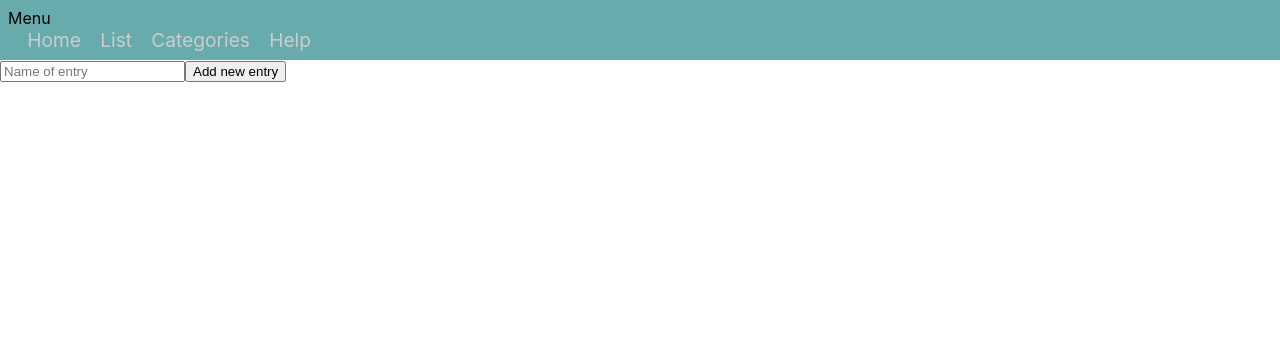
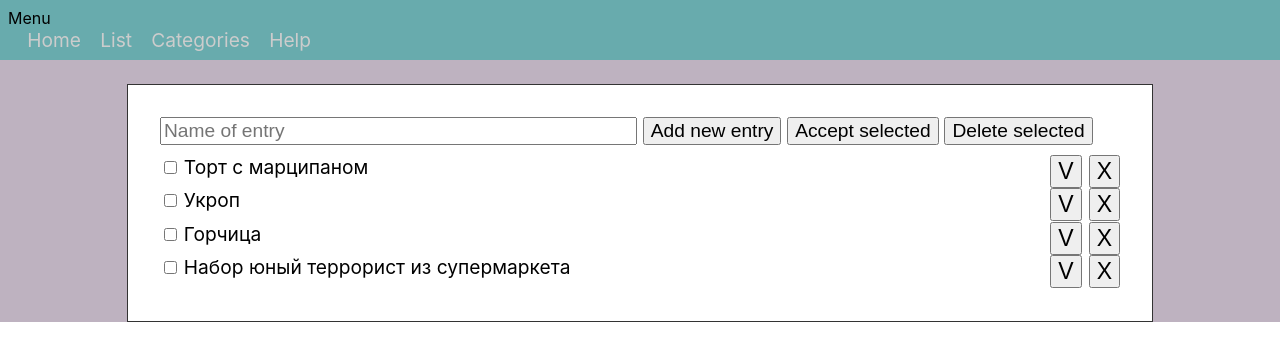
Before and after one commit to levi2015mik/Budgeter, a React (Create React App) app: page /#/ in a window 1280 px wide. Shown: the top 360 px of the page. Built offline with nearby package versions, Linux system fonts and the light colour scheme.

Commit message:
4--Added interface of Home

```diff
--- a/src/App.js
+++ b/src/App.js
@@ -10,7 +10,7 @@ import css from './app.module.css';
 function App() {
 
     return (
-        <div className="App">
+        <div className={css.App}>
             <HashRouter>
                 <Header className={css.header}/>
                 <Route exact path="/" render={Home}/>
--- a/src/app.module.css
+++ b/src/app.module.css
@@ -1,3 +1,3 @@
-.app{
-    font-size: 1.5em;
+.App {
+    background: rgba(85, 53, 90, 0.38);
 }
--- /dev/null
+++ b/src/components/home/Entry.jsx
@@ -0,0 +1,21 @@
+import React from "react";
+import css from "./Entry.module.css"
+
+function Entry(props) {
+    let unique = props.unique;
+    return(
+        <div className={css.entry}>
+            <input type="checkbox" id={unique}/>
+            <span className={css.textContainer}>
+                <label htmlFor={unique}>{props.name}</label>
+            </span>
+            <span className={css.btnContainer}>
+                <input type="button" value="V"/>
+                <input type="button" value="X"/>
+            </span>
+
+        </div>
+    )
+}
+
+export default Entry;
--- /dev/null
+++ b/src/components/home/Entry.module.css
@@ -0,0 +1,17 @@
+.entry{
+    margin-top: 0.5em;
+    margin-bottom: 0.5em;
+    font-size: 1.2em;
+}
+
+.textContainer{
+    margin-right: 0.3em;
+    padding-left: 0.2em;
+}
+.btnContainer{
+    float: right;
+}
+.entry input[type=button]{
+    margin-left: 0.3em;
+    font-size: 1.2em;
+}
--- a/src/components/home/Home.jsx
+++ b/src/components/home/Home.jsx
@@ -1,10 +1,27 @@
 import React from "react";
-
+import css from "./home.module.css"
+import Entry from "./Entry"
 function Home(props) {
+    function addNewEntry(ev) {
+        console.log(ev);
+        alert(0)
+    }
+    // Временный хардкод позиций
+    const entrys = [
+        {name:"Торт с марципаном", unique:0},
+        {name:"Укроп", unique:1},
+        {name:"Горчица", unique:2},
+        {name:"Набор юный террорист из супермаркета", unique:3},
+    ];
     return(
-        <div className={"n"}>
-            <input placeholder="Name of entry"/>
-            <input value="Add new entry" type="button"/>
+        <div className={css.home}>
+            <input placeholder="Name of entry" size="40"/>
+                <input value="Add new entry" type="button" onClick={addNewEntry}/>
+                <input value="Accept selected" type="button" onClick={addNewEntry}/>
+                <input value="Delete selected" type="button" onClick={addNewEntry}/>
+            {entrys.map(el=>
+                <Entry name={el.name} unique={el.unique} />
+            )}
         </div>
     )
 }
--- a/src/components/home/home.module.css
+++ b/src/components/home/home.module.css
@@ -0,0 +1,41 @@
+.home{
+    margin: 1.5em auto;
+    border: solid 1px #333333;
+    background: white;
+    padding: 2em;
+    width: 16em;
+}
+@media (min-width: 600px) and (max-width: 900px){
+    .home{
+        width: 30em;
+    }
+}
+
+@media (min-width: 900px) and (max-width: 1200px){
+    .home{
+        width: 50em;
+    }
+}
+
+@media (min-width: 1200px) and (max-width: 1600px){
+    .home{
+        width: 60em;
+    }
+}
+
+@media (min-width: 1600px) {
+    .home{
+        width: 75em;
+    }
+}
+
+/*
+    TODO Get up style of page (Home)
+*/
+
+.home input{
+    font-size: 1.2em;
+}
+.home input[type=button]{
+    margin-left: 0.3em;
+}
```
